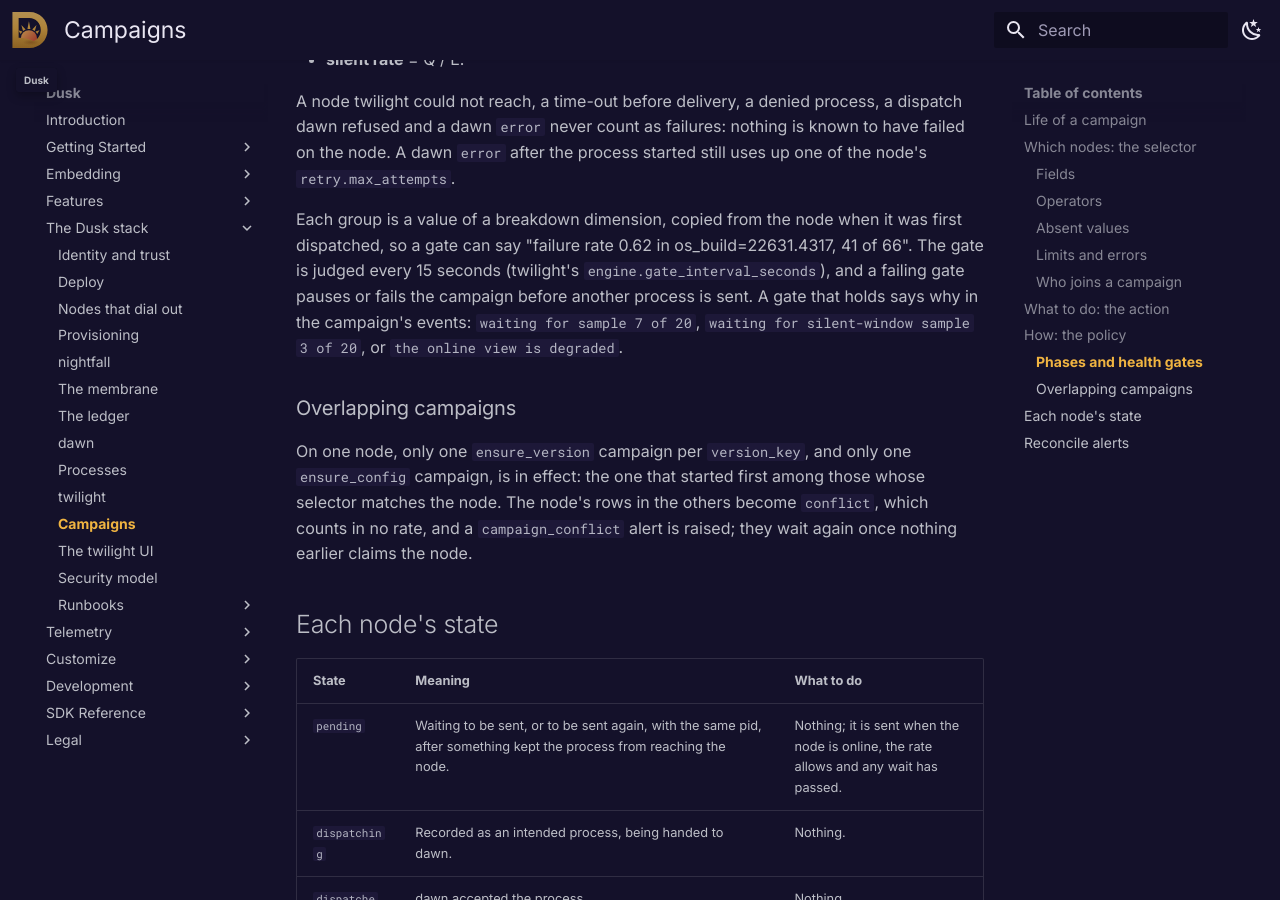
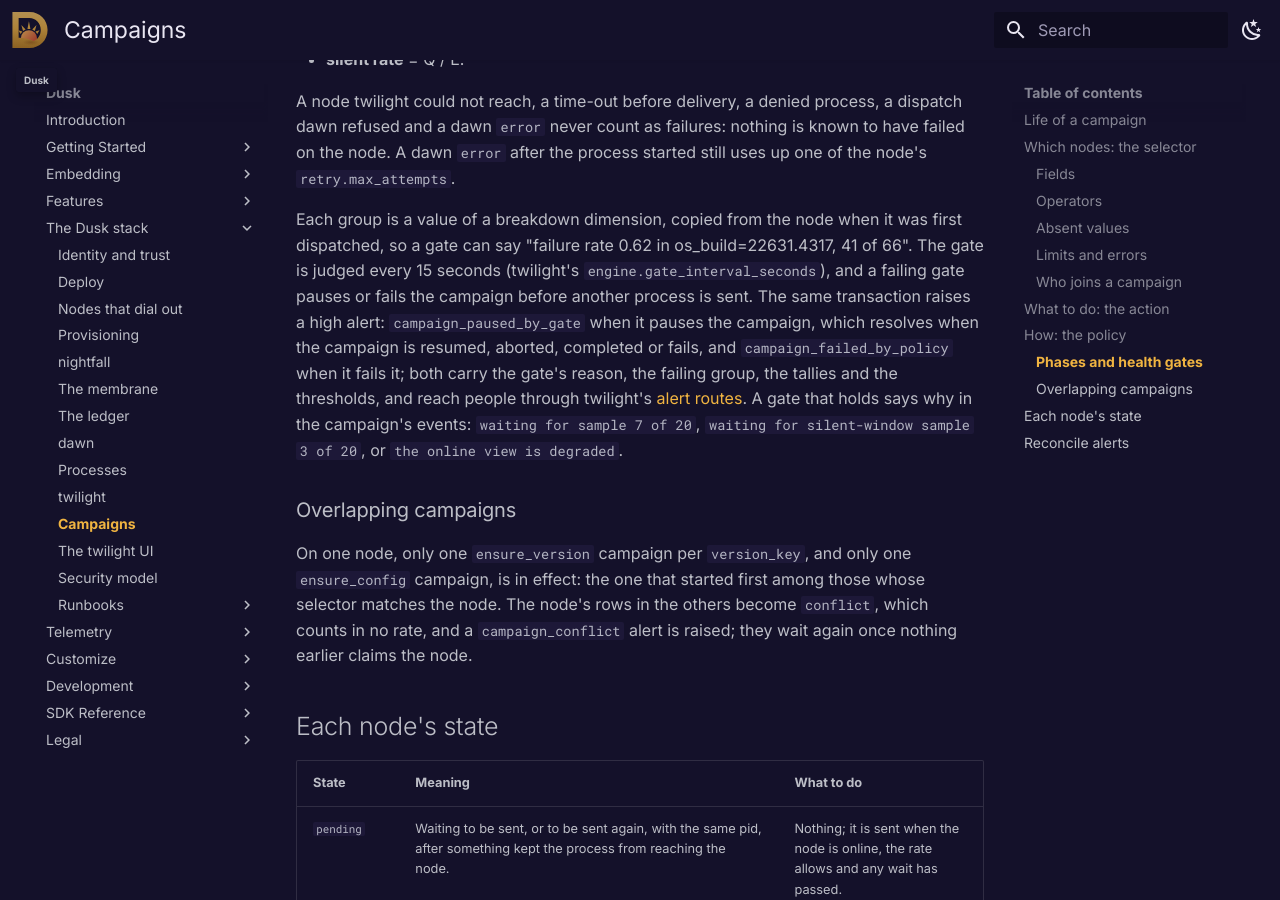
Before and after one commit to tomerze/dusk, an MkDocs documentation site: the page built from docs/docs/stack/campaigns.md, in a window 1280 px wide and 900 px high, scrolled down 8548 px. Built offline with MkDocs 1.6.1 and Material for MkDocs 9.7.7, drawn with Linux system fonts in a browser that asks for light colours; comment, search, counter and statistics services are not loaded.

Commit message:
Update docs for the alerts a health gate raises
The campaigns guide says a failing gate raises campaign_paused_by_gate or
campaign_failed_by_policy in the same transaction, what each carries, and
that the first resolves when the campaign moves on; the UI guide's table of
kinds adds both.

```diff
--- a/docs/docs/stack/campaigns.md
+++ b/docs/docs/stack/campaigns.md
@@ -271,7 +271,12 @@
 Each group is a value of a breakdown dimension, copied from the node when it
 was first dispatched, so a gate can say "failure rate 0.62 in
 os_build=22631.4317, 41 of 66". The gate is judged every 15 seconds (twilight's
-`engine.gate_interval_seconds`), and a failing gate pauses or fails the campaign before another process is sent. A gate
+`engine.gate_interval_seconds`), and a failing gate pauses or fails the campaign before another process is sent. The
+same transaction raises a high alert: `campaign_paused_by_gate` when it pauses
+the campaign, which resolves when the campaign is resumed, aborted, completed or
+fails, and `campaign_failed_by_policy` when it fails it; both carry the gate's
+reason, the failing group, the tallies and the thresholds, and reach people
+through twilight's [alert routes](twilight.md#alerts). A gate
 that holds says why in the campaign's events: `waiting for sample 7 of 20`,
 `waiting for silent-window sample 3 of 20`, or `the online view is degraded`.
 
```
Also changed, not shown: docs/docs/stack/ui.md (+2 -0 lines).
